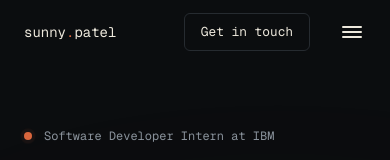
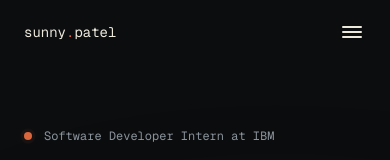
Before and after one commit to sunnypatell/Portfolio, a Next.js app: page / in a window 390 px wide. Shown: the top 160 px of the page. Built offline with nearby package versions, Linux system fonts and the light colour scheme.

Commit message:
fix(nav): stopped the header cta showing on mobile, duplicating the menu cta
- magnetic hardcodes an inline display that overrode the responsive hidden class;
  a wrapper div now controls visibility, so the header cta is desktop-only as intended

```diff
--- a/src/components/layout/nav.tsx
+++ b/src/components/layout/nav.tsx
@@ -125,7 +125,10 @@ export function Nav() {
           >
             Résumé
           </Link>
-          <Magnetic className="hidden md:inline-block">
+          {/* wrapper controls responsive visibility: Magnetic hardcodes an inline
+              display, which would override a `hidden` class on Magnetic itself */}
+          <div className="hidden md:block">
+            <Magnetic>
               <Link
                 href="/contact"
                 className="block rounded-md border border-line px-4 py-2 font-mono text-[0.8rem] text-bone transition-colors duration-300 hover:border-ember hover:text-ember"
@@ -133,6 +136,7 @@ export function Nav() {
                 Get in touch
               </Link>
             </Magnetic>
+          </div>
           <button
             ref={toggleRef}
             type="button"
```
Lines whose indentation alone changed are shown as unchanged.
